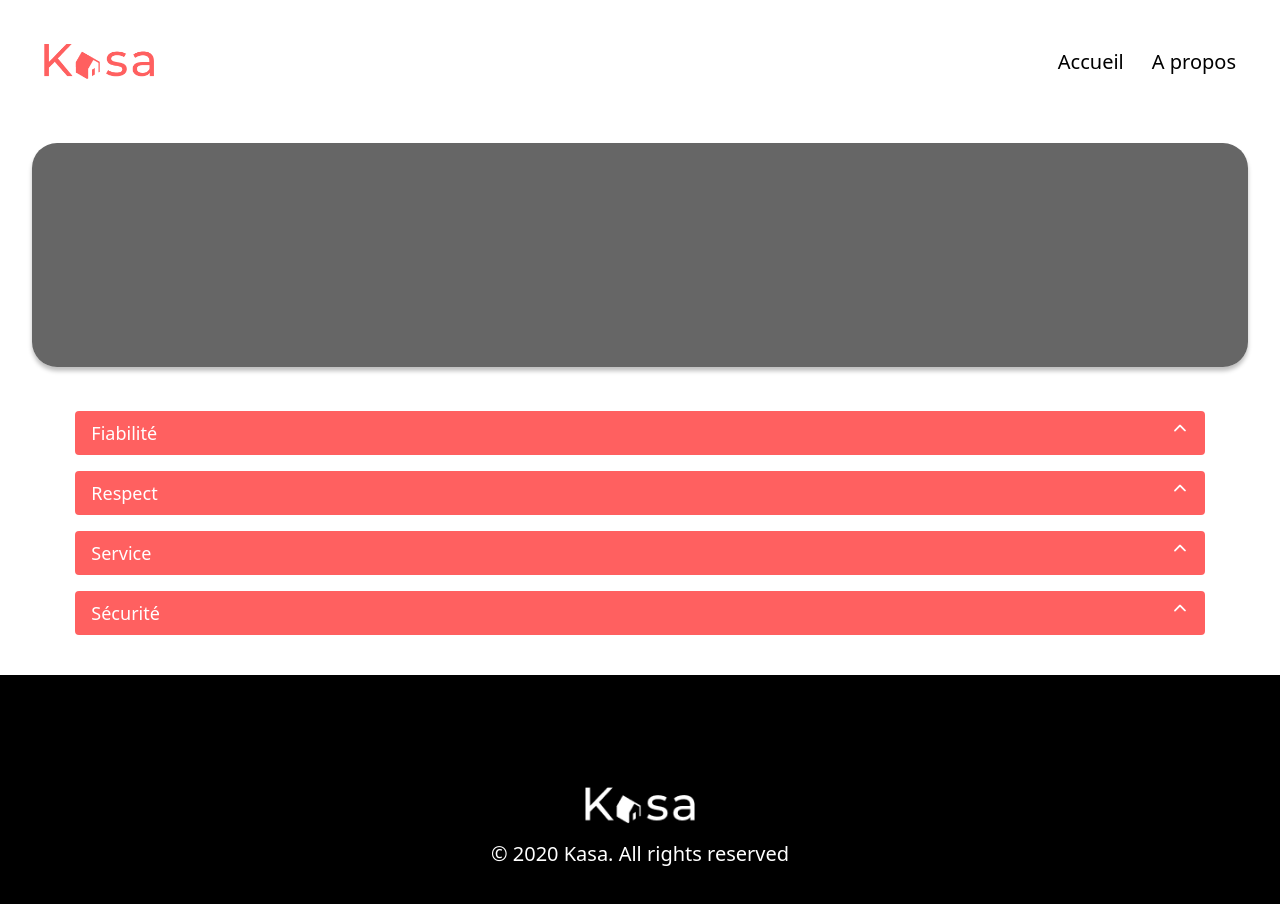
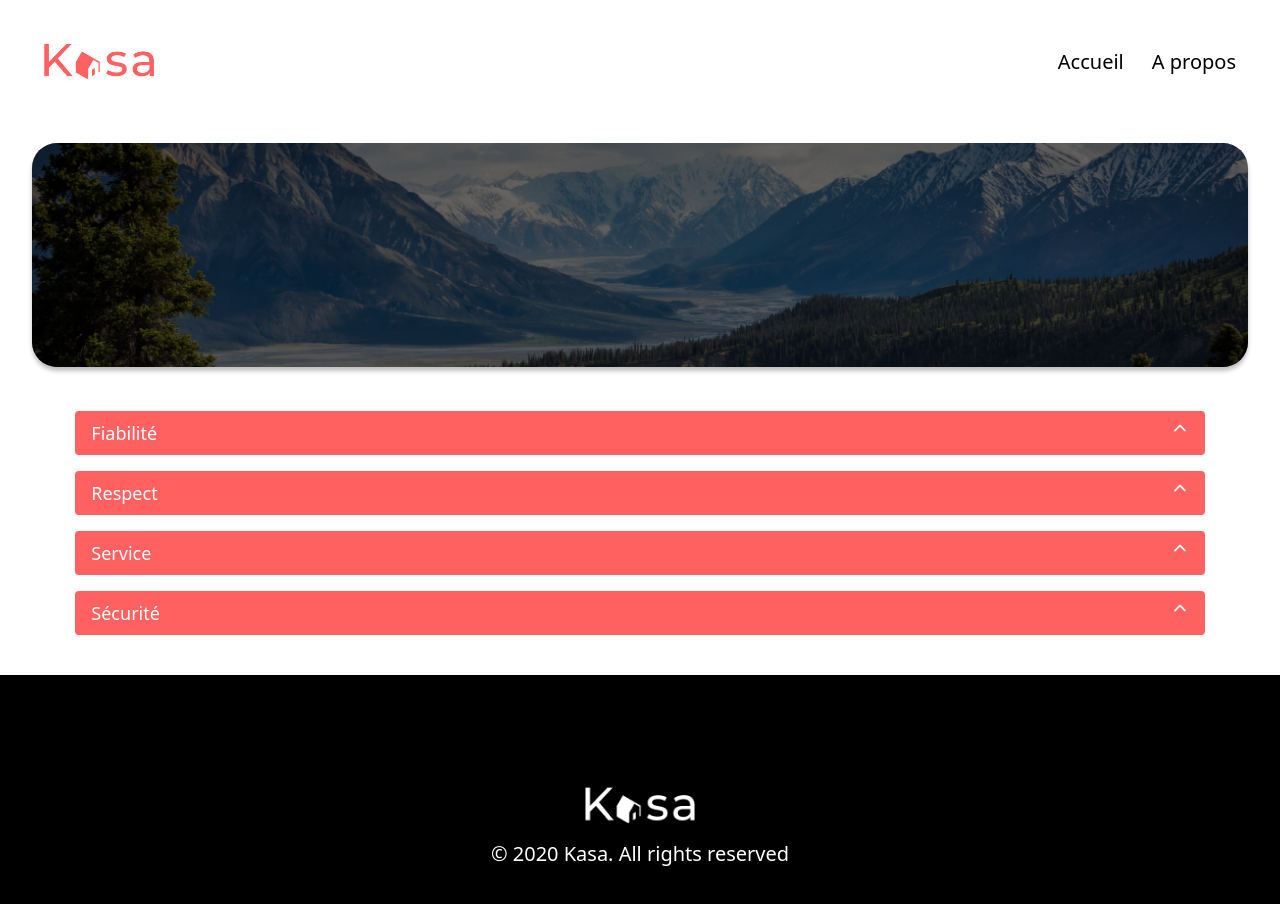
Before and after one commit to Karlito14/kasa-nextJs, a Next.js app: page /about in a window 1280 px wide. Shown: the top 904 px of the page. Built offline with nearby package versions, Linux system fonts and the light colour scheme.

Commit message:
correction affichage img dans la bannière

```diff
--- a/app/components/Banner/Banner.tsx
+++ b/app/components/Banner/Banner.tsx
@@ -1,13 +1,13 @@
 import { StaticImageData } from 'next/image';
 
-interface Banner {
+interface BannerImg {
     img: StaticImageData;
     text?: string;
 }
 
-export const Banner = (props : Banner) => {
+export const Banner = (props : BannerImg) => {
     return (
-        <div className='container-banner md:h-56 md:justify-center md:mx-8' style={{backgroundImage: `url(${props.img})`}}>
+        <div className='container-banner md:h-56 md:justify-center md:mx-8' style={{backgroundImage: `url(${props.img.src})`}}>
             {props.text && <h1 className='text-white text-xl z-10 md:text-6xl'>{props.text}</h1>}
         </div>
     );
```
